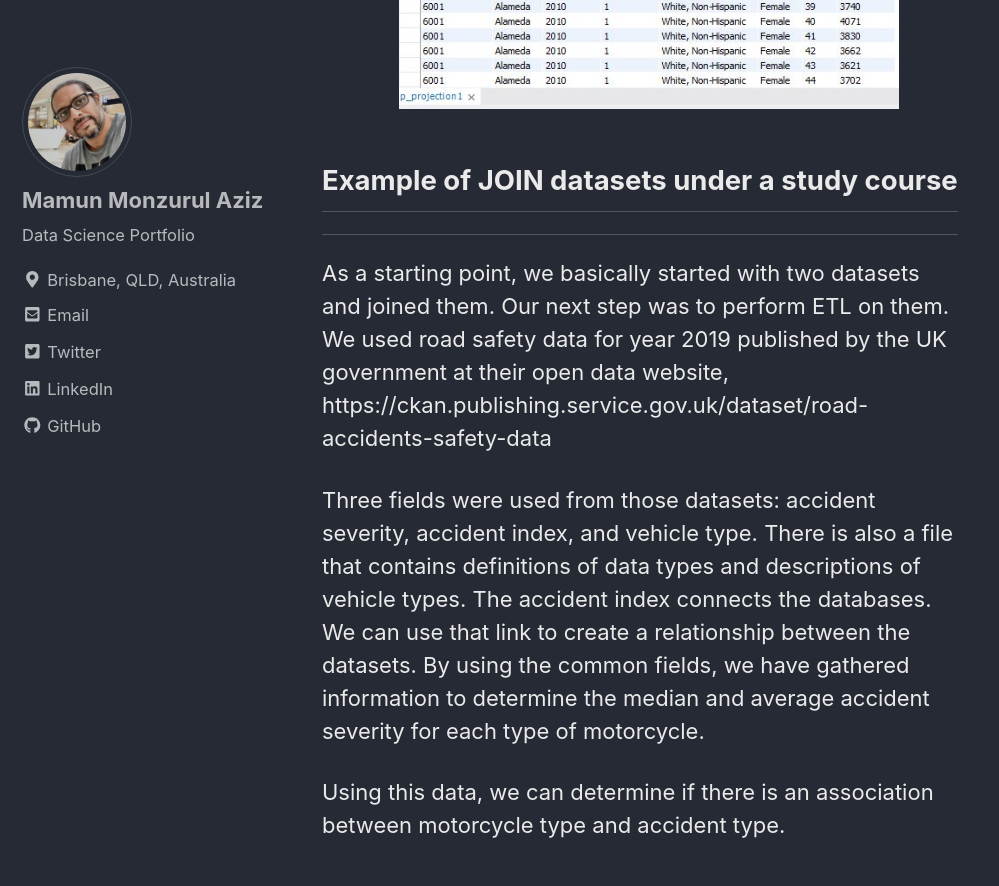
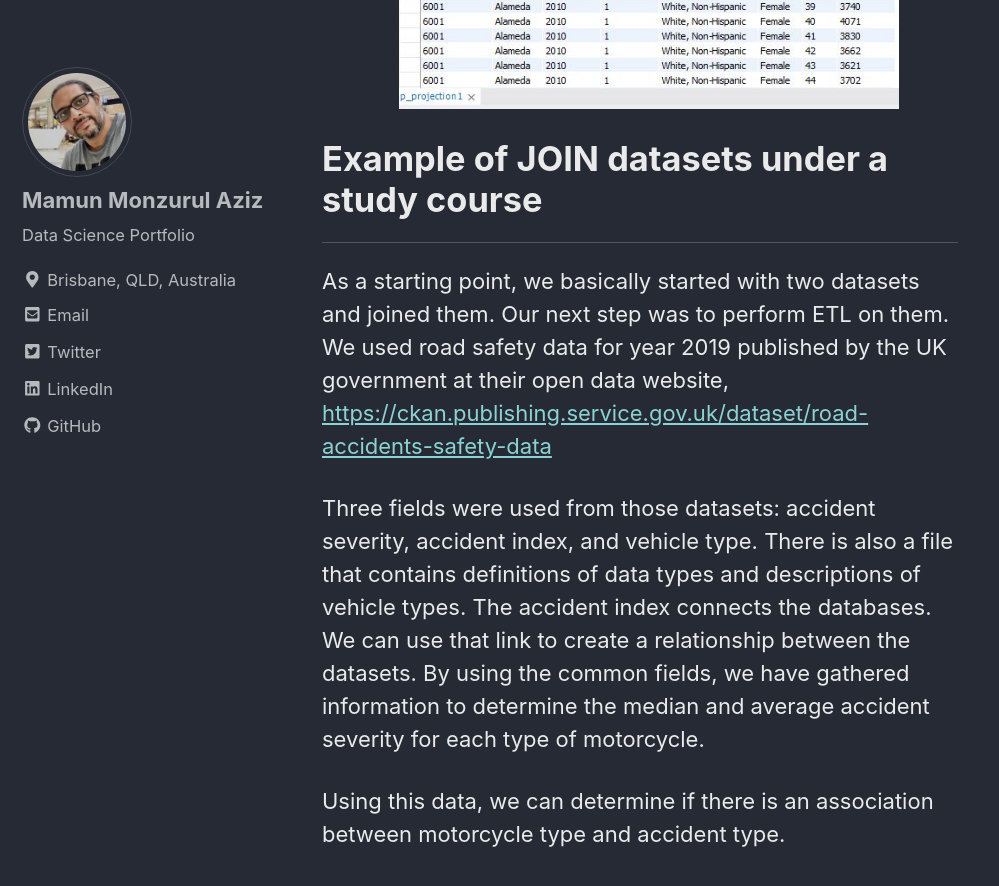
Before and after one commit to mamunmaziz/mamunmaziz.github.io, a Jekyll site: the page built from _posts/2022-09-04-MYSQL Protfolio.md, in a window 1280 px wide and 900 px high, scrolled down 5686 px. Shown: the top 886 px of the window, without its empty margins (0-999 px from the left). Built offline with Jekyll 4.4.1, drawn with Linux system fonts in a browser that asks for light colours; cached includes are drawn as plain includes; nearby versions of some CDN libraries.

```diff
--- a/_posts/2022-09-04-MYSQL Protfolio.md
+++ b/_posts/2022-09-04-MYSQL Protfolio.md
@@ -109,10 +109,10 @@ Result:
 <img src="/images/2022-09-04/5sql.JPG" width="500"/>
 
 
-## Example of JOIN datasets under a study course
+# Example of JOIN datasets under a study course
 ------------------------------------------------
 As a starting point, we basically started with two datasets and joined them. Our next step was to perform ETL on them.
-We used road safety data for year 2019 published by the UK government at their open data website, https://ckan.publishing.service.gov.uk/dataset/road-accidents-safety-data
+We used road safety data for year 2019 published by the UK government at their open data website, <https://ckan.publishing.service.gov.uk/dataset/road-accidents-safety-data>
 
 Three fields were used from those datasets: accident severity, accident index, and vehicle type. There is also a file that contains definitions of data types and descriptions of vehicle types. The accident index connects the databases. We can use that link to create a relationship between the datasets. By using the common fields, we have gathered information to determine the median and average accident severity for each type of motorcycle.
 
```
